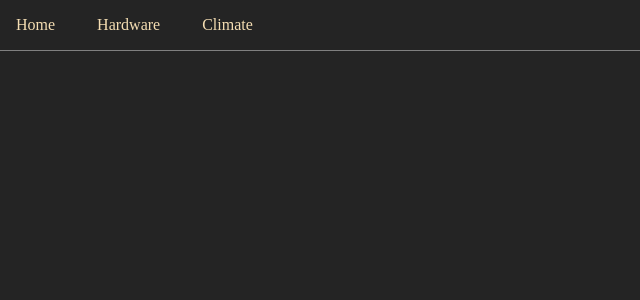
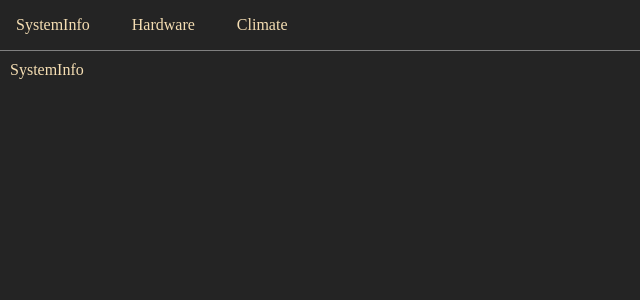
Before and after one commit to VshivcevA/central, a React (Vite) app: page / in a window 1280 px wide. Shown: the top 300 px of the page, without its empty margins (0-640 px from the left). Built offline with nearby package versions, Linux system fonts and the light colour scheme; no server answers.

Commit message:
Добавлен компонент SystemInfo для отображения информации о системе.

```diff
--- /dev/null
+++ b/src/features/systenInfo/SystemInfo.tsx
@@ -0,0 +1,5 @@
+export default function SystemInfo() {
+    return (
+        <div>SystemInfo</div>
+    )
+}
--- a/src/router/Nav.tsx
+++ b/src/router/Nav.tsx
@@ -5,7 +5,7 @@ export default function Nav() {
         <nav>
             <ul>
                 <li>
-                    <Link to="/">Home</Link>
+                    <Link to="/">SystemInfo</Link>
                 </li>
                 <li>
                     <Link to="/hardware">Hardware</Link>
--- a/src/router/router.tsx
+++ b/src/router/router.tsx
@@ -2,12 +2,17 @@ import {createBrowserRouter} from "react-router-dom";
 import Hardware from "../features/hardware/Hardware.tsx";
 import Layout from "../structure/Layout.tsx";
 import {Climate} from "../features/climateRender/Climate.tsx";
+import SystemInfo from "../features/systenInfo/SystemInfo.tsx";
 
 export const router = createBrowserRouter([
     {
         path: "/",
         element: <Layout/>,
         children: [
+            {
+                path: '/',
+                element: <SystemInfo/>
+            },
             {
                 path: 'hardware',
                 element: <Hardware/>
--- a/src/services/climate.ts
+++ b/src/services/climate.ts
@@ -1,6 +1,5 @@
 import { createApi, fetchBaseQuery } from '@reduxjs/toolkit/query/react';
-const url = import.meta.env.VITE_API_URL // prod
-// const url = 'http://localhost:3000/api/' //dev
+const url = import.meta.env.VITE_API_URL
 
 export const climateApi = createApi({
     reducerPath: 'climateApi',
```
